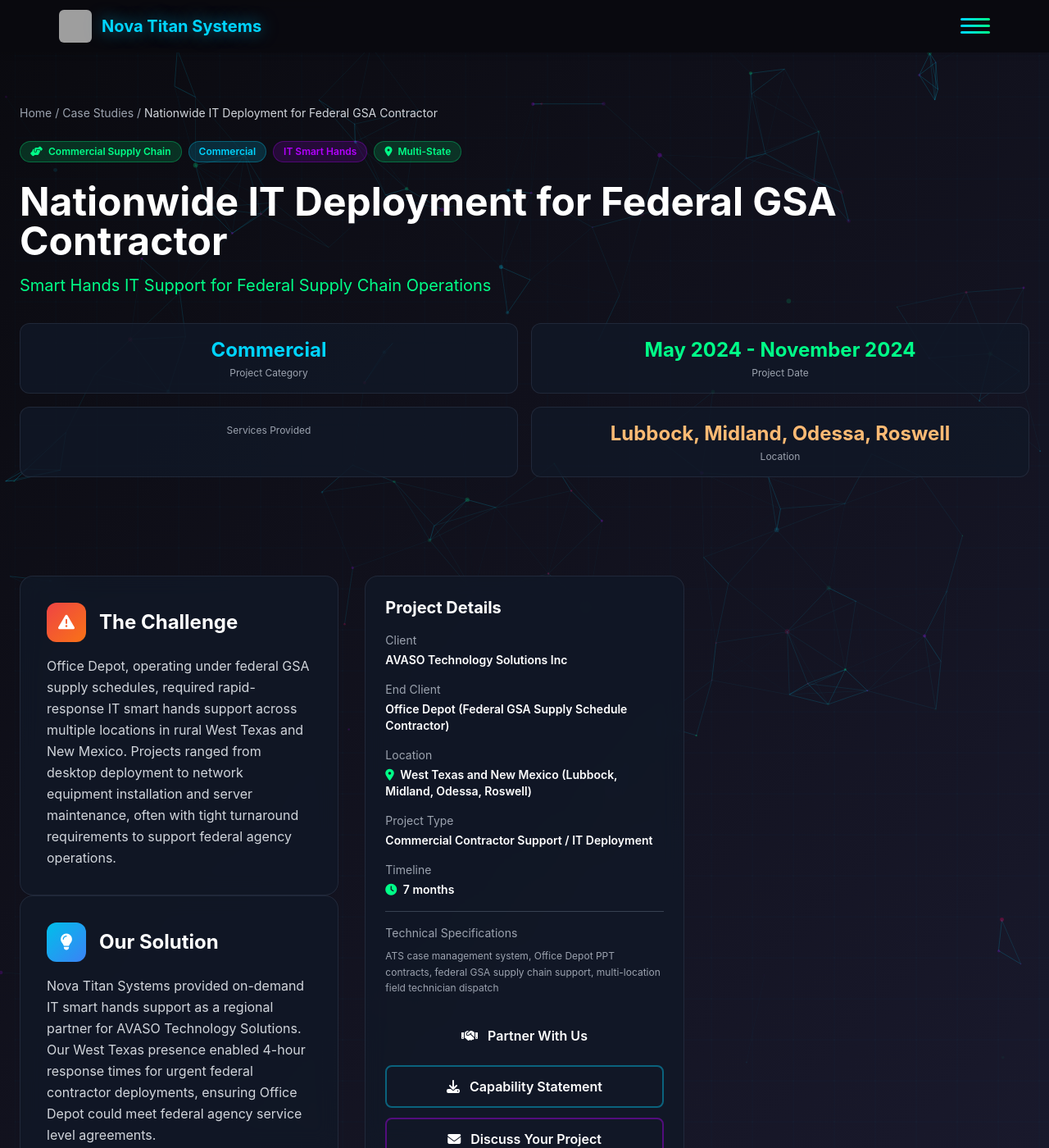
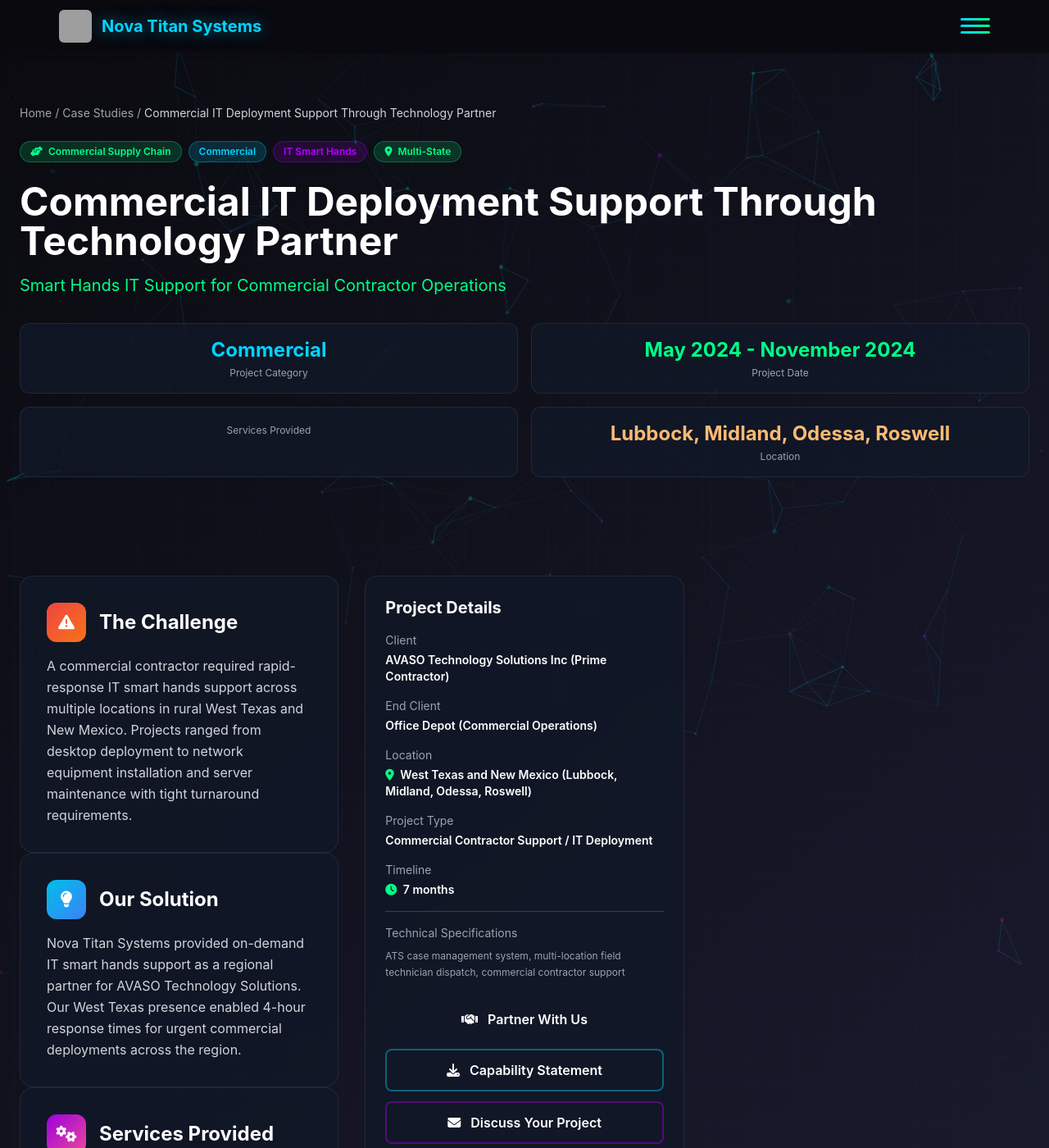
Before and after one commit to tzsmit/nova-titan-site, a Jekyll site: the page built from case-studies/office-depot-federal/index.html, in a window 1280 px wide and 1400 px high. Shown: the whole window at 82% size. Built offline with Jekyll 4.4.1, drawn with Linux system fonts in a browser that asks for light colours; nearby versions of some CDN libraries; some of the changed text lies outside the part shown; grey boxes are pictures that could not be loaded.

Commit message:
fix: remove federal implications from commercial case studies
COMPLIANCE FIXES:
- VA Healthcare case study: Removed 'VA facilities' and 'veteran' references
- Changed to 'Healthcare facilities' and 'healthcare equipment'
- Office Depot case study: Removed 'Federal GSA' and 'federal agency' language
- Changed to 'Commercial operations' and 'commercial contractor'

RATIONALE:
- These were commercial subcontractor projects (through CSA and AVASO)
- NOT direct federal contracts
- Previous language implied federal past performance which doesn't exist
- Could trigger False Claims Act issues

PRESERVED:
- Actual work performed (equipment maintenance, IT support)
- Commercial contractor relationships
- Project timelines and results
- Technical capabilities demonstrated

Result: Case studies now accurately reflect commercial work without implying federal contract performance.

```diff
--- a/_data/case_studies.yml
+++ b/_data/case_studies.yml
@@ -165,11 +165,11 @@
 
 - id: va-healthcare
   featured: false
-  title: "Improving Veteran Healthcare Access Through Reliable IT Infrastructure"
-  subtitle: "Year-Round Medical Equipment Support Across Rural VA Facilities"
-  client: "CSA Solutions (Higi Health Stations)"
-  end_client: "VA Healthcare System"
-  location: "Multiple VA facilities across West Texas and New Mexico"
+  title: "Healthcare Equipment Support Through Commercial Contractor"
+  subtitle: "Medical Equipment Maintenance Services via CSA Solutions"
+  client: "CSA Solutions (Prime Contractor)"
+  end_client: "Healthcare Facility Equipment (Higi Health Stations)"
+  location: "Multiple healthcare facilities across West Texas and New Mexico"
   location_city: "Lubbock, Midland, Odessa, Roswell, Levelland"
   location_state: "Texas, New Mexico"
   date: "January 2024 - November 2024"
@@ -180,9 +180,9 @@
   industry: "Healthcare Services"
   region: "Multi-State"
 
-  challenge: "VA healthcare facilities across rural West Texas and New Mexico required ongoing maintenance and repair of medical kiosks and health monitoring equipment critical to veteran care delivery. Equipment failures directly impacted veteran access to healthcare services in underserved rural areas."
+  challenge: "Healthcare facilities across rural West Texas and New Mexico required ongoing maintenance and repair of medical kiosks and health monitoring equipment. Equipment failures directly impacted healthcare service delivery in underserved rural areas."
 
-  solution: "Nova Titan Systems provided year-round medical equipment repair, kiosk maintenance, hardware diagnostics, and healthcare facility IT support across multiple locations including Lubbock, Midland, Odessa, Roswell, and Levelland. Our rapid response model ensured minimal downtime for critical veteran healthcare equipment."
+  solution: "Nova Titan Systems provided year-round medical equipment repair, kiosk maintenance, hardware diagnostics, and healthcare facility IT support through our prime contractor partner, CSA Solutions. Our rapid response model ensured minimal downtime for critical healthcare equipment across multiple locations."
 
   services:
     - "Medical equipment repair and maintenance"
@@ -197,9 +197,9 @@
     - "Maintained consistent service quality across multiple rural locations"
     - "Delivered consistent service quality across 20+ healthcare projects"
     - "Established reliable vendor relationship with CSA Solutions"
-    - "Enabled continuous veteran healthcare access"
+    - "Enabled continuous healthcare access"
 
-  impact: "This ongoing partnership directly supports our mission of bridging the digital divide in healthcare delivery. By ensuring reliable operation of medical kiosks and health monitoring equipment in rural VA facilities, we help veterans in underserved areas access the same quality of care available in major metropolitan centers."
+  impact: "This ongoing partnership supports our mission of bridging the digital divide in healthcare delivery. By ensuring reliable operation of medical kiosks and health monitoring equipment in rural facilities, we help communities in underserved areas access quality healthcare technology."
 
   metrics:
     timeline: "11 months"
@@ -212,15 +212,15 @@
   icon: "fas fa-heartbeat"
   color: "red"
 
-  meta_description: "Nova Titan Systems provides ongoing VA healthcare IT support across rural West Texas and New Mexico, maintaining critical medical kiosks and health monitoring equipment for veteran care."
-  keywords: "VA healthcare IT, veteran medical equipment, rural healthcare technology, federal healthcare contractor, VA kiosk repair"
+  meta_description: "Nova Titan Systems provides healthcare IT support across rural West Texas and New Mexico, maintaining medical kiosks and health monitoring equipment through commercial contractor partnerships."
+  keywords: "healthcare IT, medical equipment maintenance, rural healthcare technology, healthcare contractor, medical kiosk repair"
 
 - id: office-depot-federal
   featured: false
-  title: "Nationwide IT Deployment for Federal GSA Contractor"
-  subtitle: "Smart Hands IT Support for Federal Supply Chain Operations"
-  client: "AVASO Technology Solutions Inc"
-  end_client: "Office Depot (Federal GSA Supply Schedule Contractor)"
+  title: "Commercial IT Deployment Support Through Technology Partner"
+  subtitle: "Smart Hands IT Support for Commercial Contractor Operations"
+  client: "AVASO Technology Solutions Inc (Prime Contractor)"
+  end_client: "Office Depot (Commercial Operations)"
   location: "West Texas and New Mexico (Lubbock, Midland, Odessa, Roswell)"
   location_city: "Lubbock, Midland, Odessa, Roswell"
   location_state: "Texas, New Mexico"
@@ -232,26 +232,26 @@
   industry: "Commercial Supply Chain"
   region: "Multi-State"
 
-  challenge: "Office Depot, operating under federal GSA supply schedules, required rapid-response IT smart hands support across multiple locations in rural West Texas and New Mexico. Projects ranged from desktop deployment to network equipment installation and server maintenance, often with tight turnaround requirements to support federal agency operations."
+  challenge: "A commercial contractor required rapid-response IT smart hands support across multiple locations in rural West Texas and New Mexico. Projects ranged from desktop deployment to network equipment installation and server maintenance with tight turnaround requirements."
 
-  solution: "Nova Titan Systems provided on-demand IT smart hands support as a regional partner for AVASO Technology Solutions. Our West Texas presence enabled 4-hour response times for urgent federal contractor deployments, ensuring Office Depot could meet federal agency service level agreements."
+  solution: "Nova Titan Systems provided on-demand IT smart hands support as a regional partner for AVASO Technology Solutions. Our West Texas presence enabled 4-hour response times for urgent commercial deployments across the region."
 
   services:
     - "IT smart hands support and rapid response"
     - "Desktop deployment and configuration"
     - "Network equipment installation"
     - "Server maintenance and troubleshooting"
-    - "Federal contractor logistics support"
+    - "Commercial contractor logistics support"
     - "Multi-location coverage across rural areas"
 
   results:
-    - "Completed 6+ federal contractor IT deployments"
+    - "Completed 6+ commercial IT deployments"
     - "Maintained 100% on-time completion rate"
-    - "Delivered consistent regional IT support for federal operations"
+    - "Delivered consistent regional IT support"
     - "Established regional coverage capability for AVASO"
-    - "Enabled federal GSA contractor to serve rural agencies"
+    - "Enabled commercial contractor to serve rural locations"
 
-  impact: "By providing reliable IT deployment support for federal contractors in rural areas, we ensure that federal agencies in underserved regions receive the same rapid, professional IT support available in major cities. This work directly supports federal operations serving rural communities across West Texas and New Mexico."
+  impact: "By providing reliable IT deployment support for commercial contractors in rural areas, we help ensure that businesses in underserved regions receive the same rapid, professional IT support available in major cities."
 
   metrics:
     timeline: "7 months"
@@ -259,13 +259,13 @@
     on_time_rate: "100%"
     response_time: "4 hours"
 
-  technical_specs: "ATS case management system, Office Depot PPT contracts, federal GSA supply chain support, multi-location field technician dispatch"
+  technical_specs: "ATS case management system, multi-location field technician dispatch, commercial contractor support"
 
   icon: "fas fa-hands-helping"
   color: "green"
 
-  meta_description: "Nova Titan Systems provides rapid-response IT smart hands support for federal GSA contractors across rural West Texas and New Mexico."
-  keywords: "federal GSA IT support, smart hands technician, Office Depot contractor, rural federal IT, AVASO partner"
+  meta_description: "Nova Titan Systems provides rapid-response IT smart hands support for commercial contractors across rural West Texas and New Mexico."
+  keywords: "commercial IT support, smart hands technician, contractor support, rural IT services, AVASO partner"
 
 - id: abc-supply-migration
   featured: false
```
